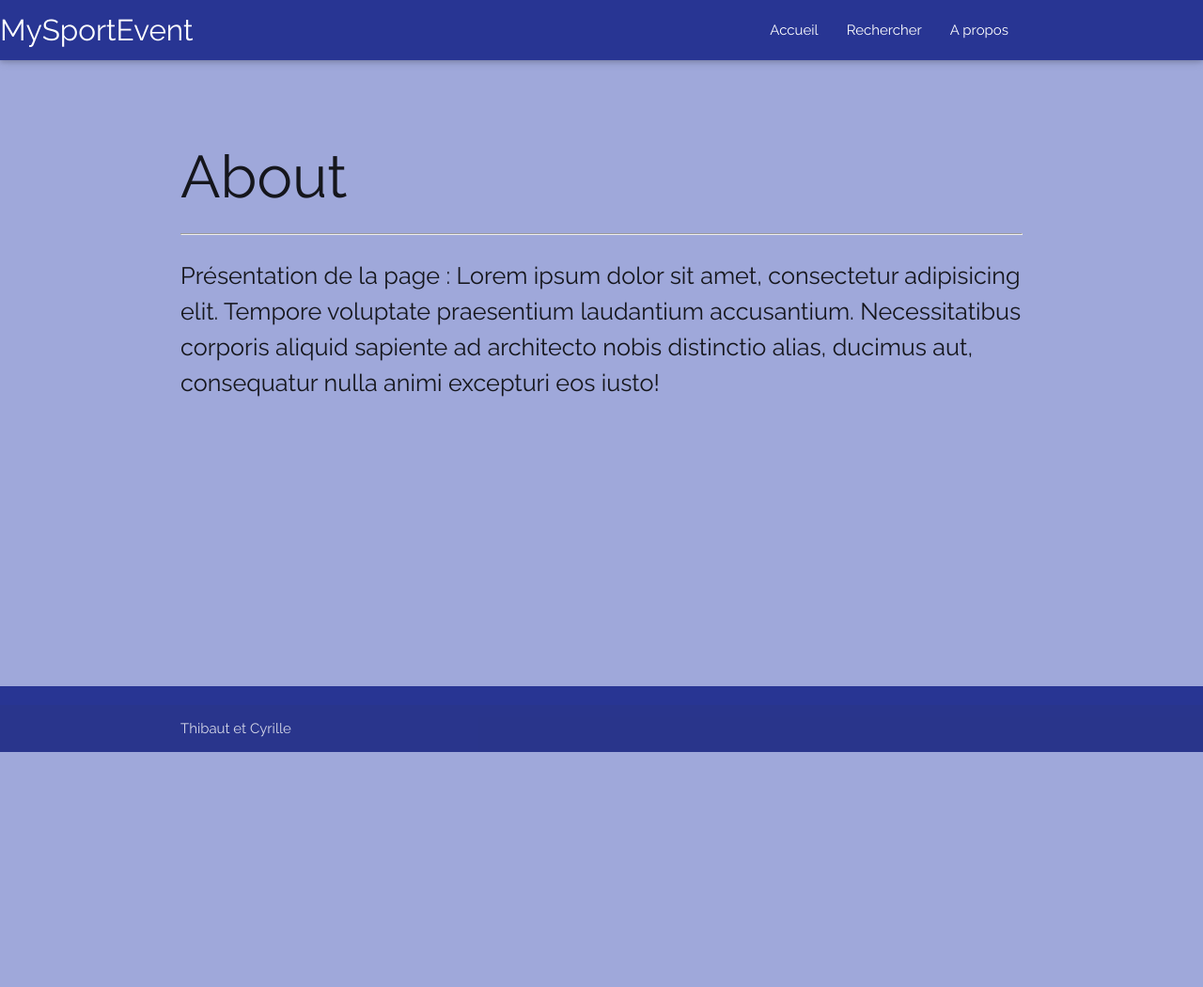
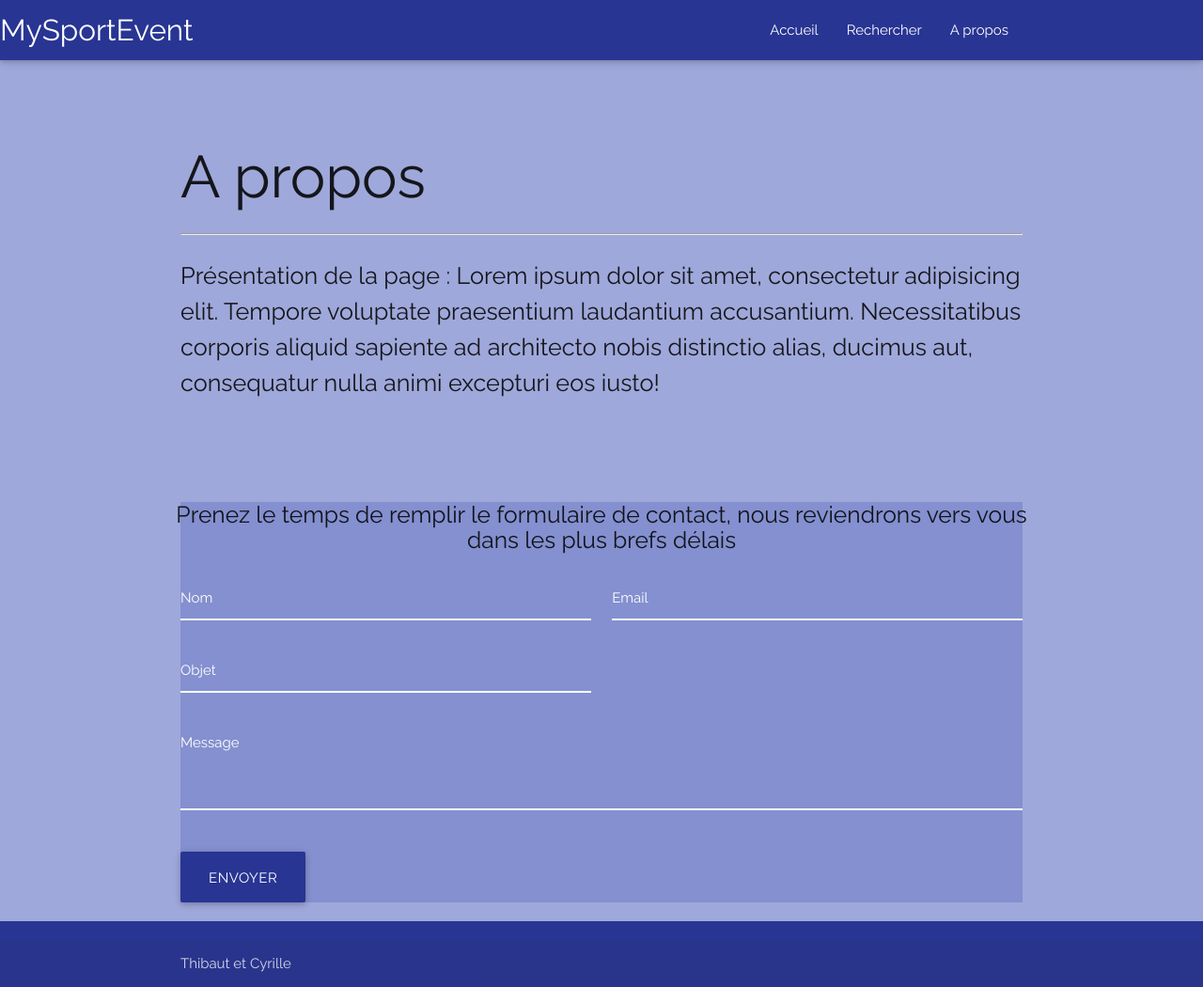
Before and after one commit to thibaut2g/MySportEvent, a PHP site: page /about.php in a window 1280 px wide. Shown: the whole page at 94% size. Before the commit the page ends 800 px from the top, so only its background shows below. Run offline with PHP 8.4, Linux system fonts and the light colour scheme; some libraries are stand-ins or nearby versions.

Commit message:
qq amelioration dans les commentaires et les evenements ajout du formulaire de contact

```diff
--- a/css/style.css
+++ b/css/style.css
@@ -65,12 +65,16 @@ form{
 .comment{
   padding:3%;
   background: #9fa8da;
-  border-radius: 10px;
+  border-radius: 15px;
   margin-bottom: 2%;
 }
 .comment2{
-  padding:3%;
+  padding:1%;
   background: #f8bbd0;
-  border-radius: 10px;
+  border-radius: 15px;
   margin-bottom: 2%;
 }
+
+.card{
+  max-height: 5%;
+}
--- a/pages/about.php
+++ b/pages/about.php
@@ -1,12 +1,41 @@
 
 	<div class="top"></div>
 	<div class="container">
-		<h1>About</h1>
+		<h1>A propos</h1>
 		<hr>
 		<p class="flow-text">Présentation de la page : Lorem ipsum dolor sit amet, consectetur adipisicing elit. Tempore voluptate praesentium laudantium accusantium. Necessitatibus corporis aliquid sapiente ad architecto nobis distinctio alias, ducimus aut, consequatur nulla animi excepturi eos iusto!</p>
-	</div>
+
 <style>
 	main{
 		background: #9fa8da;
 	}
 </style>
+
+<div class="top"></div>
+ <form class="col s12 m7 " method=post>
+            <div class="row">
+                <h5 class="center">Prenez le temps de remplir le formulaire de contact, nous reviendrons vers vous dans les plus brefs délais</h5>
+
+                <div class="input-field col s6">
+                  <input id="nom" type="text" name="nom">
+                  <label for="nom">Nom</label>
+                </div>
+                <div class="input-field col s6">
+                  <input id="mail" type="email" name="mail" class="validate">
+                  <label for="mail">Email</label>
+                </div>
+                <div class="input-field col s6">
+                  <input id="objet" type="text" name="objet">
+                  <label for="objet">Objet</label>
+                </div>
+                <br><br/> <br><br/>
+                <div class="input-field col s12">
+                  <textarea id="icon_prefix2" name="message" class="materialize-textarea"></textarea>
+                  <label for="icon_prefix2">Message</label>
+                  <br><br>
+                  <input class="large btn-large" type="submit" value="Envoyer" /><br>
+                </div>
+              </div>
+              <input type="hidden" name="contact" value="true">
+      </form>
+ </div>
```
Also changed, not shown: fonction/commenter.php (+3 -8 lines), fonction/participant.php (added, +10 -0 lines), pages/evenement.php (+11 -3 lines).
